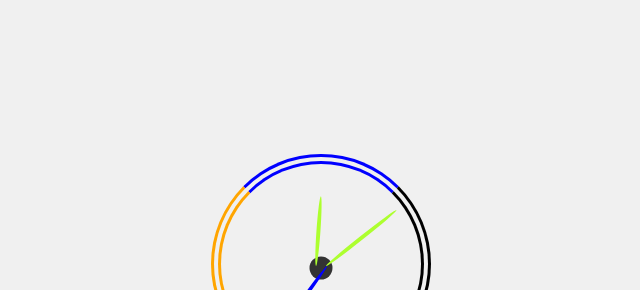
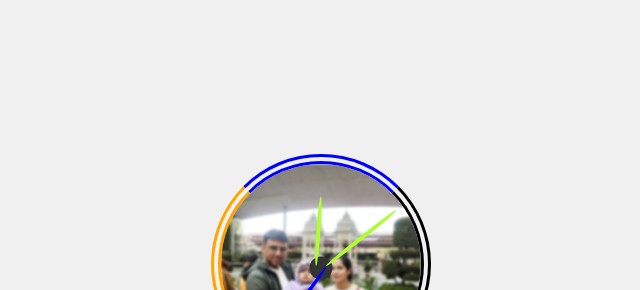
Before and after one commit to sachingate/chiki, a plain HTML site: page index.html in a window 1280 px wide. Shown: the part 136-426 px from the top of the page, without its empty margins (319-959 px from the left). Drawn offline with Linux system fonts and the light colour scheme.

Commit message:
Add files via upload

```diff
--- a/index.html
+++ b/index.html
@@ -109,7 +109,7 @@
     <div class="clock">
         <div class="name">❤️ <span class="red">Chiki❤️</span></div>
         <div class="image-container">
-            <img src="images/ravina.jpg" alt="error">
+            <img src="images/ravina.jpg" alt="error" style="filter: blur(.8px);">
         </div>
         <div class="center-circle"></div>
         <div class="hand hour" id="hour"></div>
```
Also changed, not shown: images/2img.jpg (added), images/asas.jpg (added), images/girl1.jpg (added), images/girl2.jpg (added), images/humidity.jpg (added), images/ravina.jpg (added), images/winds.jpg (added), 4 other files.
